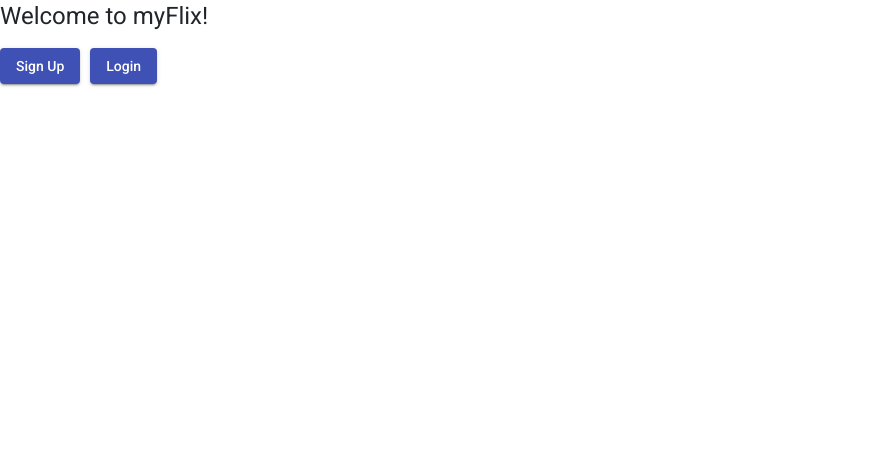
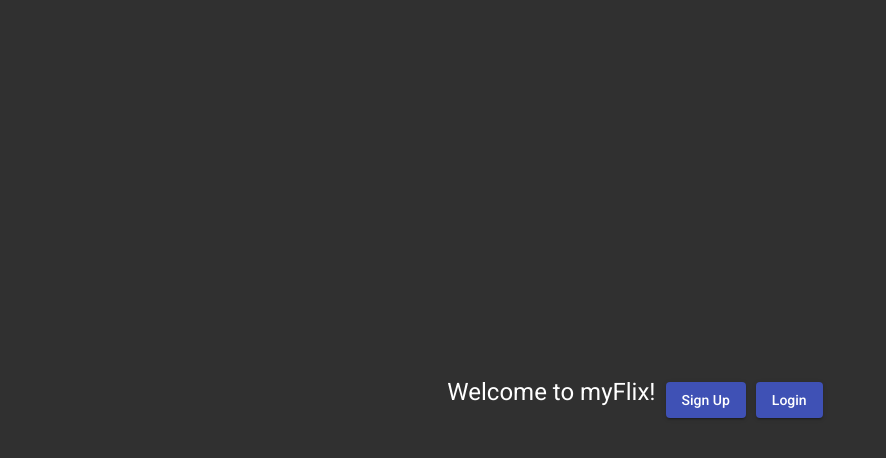
Before and after one commit to ericmarcellini/myFlix-Angular-client, an Angular app: page /welcome in a window 1280 px wide. Shown: the top 458 px of the page, without its empty margins (0-886 px from the left). Built offline with nearby package versions, Linux system fonts and the light colour scheme.

Commit message:
Welcome page styling

```diff
--- a/src/app/welcome-page/welcome-page.component.html
+++ b/src/app/welcome-page/welcome-page.component.html
@@ -1,5 +1,5 @@
 <div class="main-page">
-    <h1>
+    <h1 style="margin-right: 10px;">
       Welcome to myFlix!
     </h1>
     <button
--- a/src/app/welcome-page/welcome-page.component.scss
+++ b/src/app/welcome-page/welcome-page.component.scss
@@ -0,0 +1,9 @@
+
+.main-page{
+    height: 100%;
+    color: white;
+    align-items: center;
+    justify-content: center;
+    background-color: #303030;
+    display: flex;
+}
```
